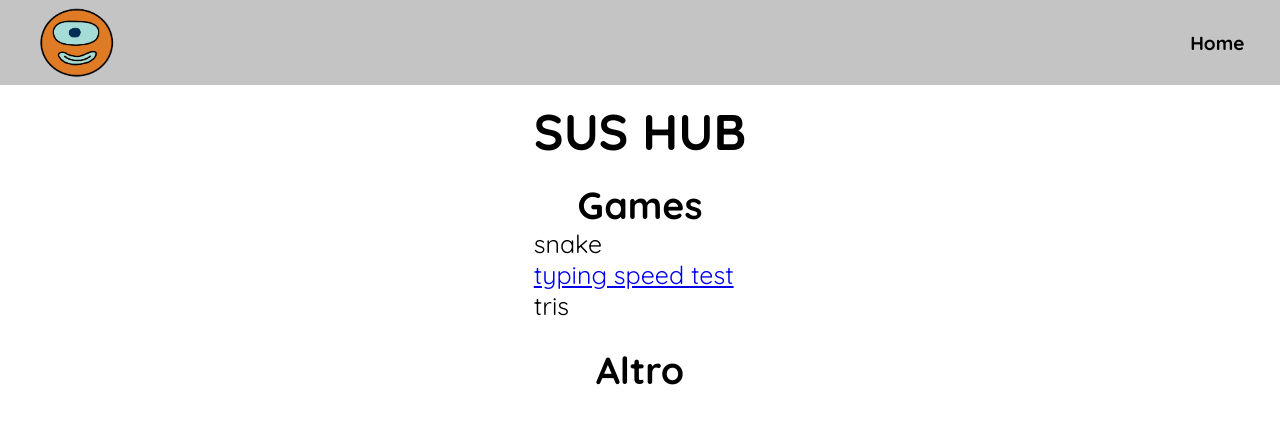
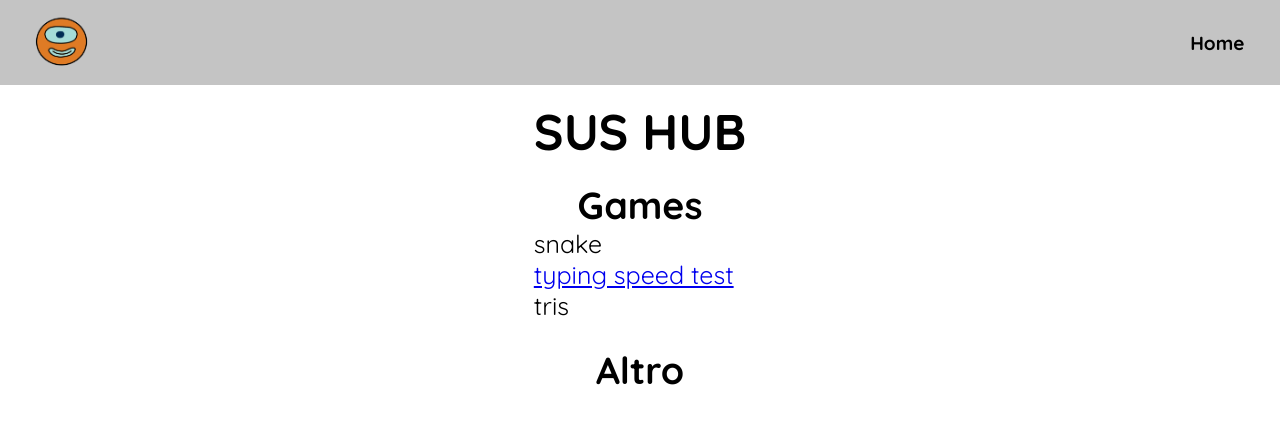
Before and after one commit to luchil22/projectSUS, a plain HTML site: page index.html in a window 1280 px wide. Drawn offline with Linux system fonts and the light colour scheme.

Commit message:
logo image resizing

```diff
--- a/style.css
+++ b/style.css
@@ -13,7 +13,7 @@ body {
 
 .logo {
     margin-left: 0px;
-    max-width: 100px;
+    max-width: 70px;
     margin-top: -8px;
 }
 
```
